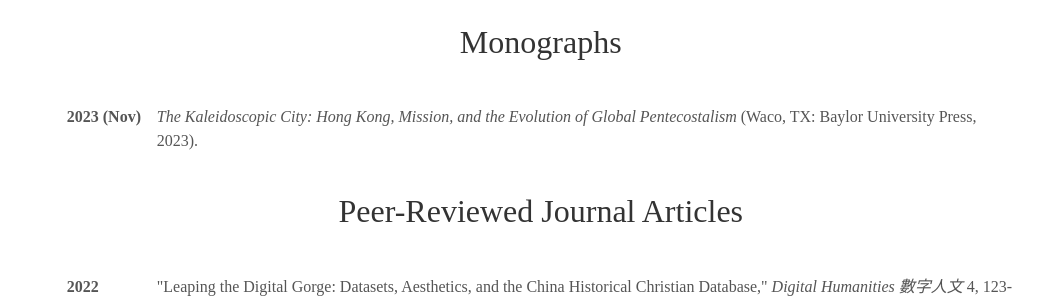
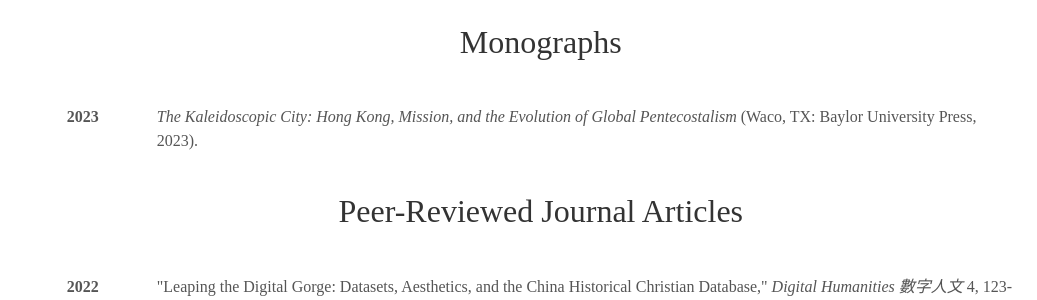
Before and after one commit to alex-mayfield/alex-mayfield.github.io, a Jekyll site: the page built from index.html, in a window 1280 px wide and 900 px high, scrolled down 1531 px. Shown: the part 152-452 px from the top of the window, without its empty margins (128-1165 px from the left). Built offline with Jekyll 4.4.1, drawn with Linux system fonts in a browser that asks for light colours; some web fonts are replaced.

Commit message:
Date Fix

```diff
--- a/_data/publications.yml
+++ b/_data/publications.yml
@@ -151,7 +151,7 @@ list:
     author: Ji Li (ed.)
   - title: "The Kaleidoscopic City: Hong Kong, Mission, and the Evolution of Global Pentecostalism"
     type: book
-    year: 2023 (Nov)
+    year: "2023"
     journal:
     vol_iss:
     book:
```
